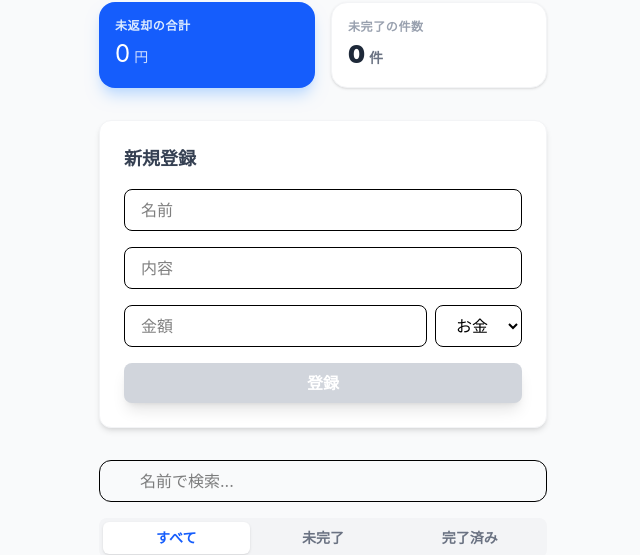
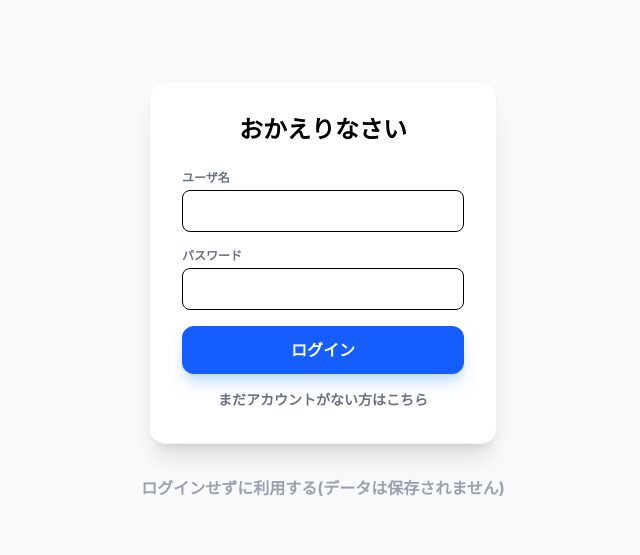
Before and after one commit to yrk9/kashi-kari-app, a React (Vite) app in the folder frontend/: page /login in a window 1280 px wide. Shown: the part 110-665 px from the top of the page, without its empty margins (317-957 px from the left). Built offline with nearby package versions, Linux system fonts and the light colour scheme; no server answers.

Commit message:
feat: ログイン時の画面遷移を実装

```diff
--- a/frontend/src/App.tsx
+++ b/frontend/src/App.tsx
@@ -5,11 +5,14 @@ import { Filter } from './components/Filter';
 import { Summary } from './components/Summary';
 import { RecordForm } from './components/RecordForm';
 import { RecordItem } from './components/RecordItem';
+import { AuthForm } from './components/AuthForm';
 
 function App() {
   const [records, setRecords] = useState<Record[]>([]);
   const [searchQuery, setSearchQuery] = useState("");
   const [filterStatus, setFilterStatus] = useState<"ALL" | "ACTIVE" | "COMPLETED">("ALL");
+  const [token, setToken] = useState<string | null>(localStorage.getItem('token'));
+  const [isGuest, setIsGuest] = useState(false);
 
   const fetchRecords = async () => {
       try {
@@ -28,7 +31,54 @@ const activeRecords = records.filter(r => !r.is_complete);
 const totalPendingAmount = activeRecords.reduce((sum, r) => sum + (r.amount || 0), 0);
 const pendingCount = activeRecords.length;
 
+const handleLogin = (newToken: string) => {
+  setToken(newToken);
+  localStorage.setItem('token', newToken);
+};
+
+const handleLogout = () => {
+  setToken(null);
+  setIsGuest(false);
+  localStorage.removeItem('token');
+};
+
+if (!token && !isGuest) {
   return (
+    <div className="min-h-screen bg-gray-50 flex flex-col justify-center py-12">
+      <AuthForm onLogin={handleLogin}></AuthForm>
+        <div className="mt-8 text-center">
+          <button
+            onClick={() => setIsGuest(true)}
+            className="text-gray-400 font-bold hover:text-gray-500 transition border-blue-500"
+          >
+            ログインせずに利用する(データは保存されません)
+          </button>
+        </div>
+    </div>
+  );
+}
+
+  return (
+    <div className="p-4">
+      <header className="flex justify-between items-center mb-8">
+        <h1 className="text-xl font-black">
+          {token ? 'マイページ': 'ゲストモード'}
+        </h1>
+        <button
+          onClick={handleLogout}
+          className="px-4 py-2 bg-gray-200 rounded-lg font-bold hover:bg-gray-300"
+        >
+          {token ? 'ログアウト' : 'ログイン画面へ'}
+        </button>
+      </header>
+
+      <main>
+        {token ? (
+          <p className="text-green-600 font-bold mb-4">データはサーバに保存されます。</p>
+        ) : (
+          <p className="text-amber-600 font-bold mb-4">注意: ブラウザを閉じるとデータが削除されます</p>
+        )}
+
         <div className="min-h-screen bg-gray-50 py-10 px-4 sm:px-6 lg:px-8 font-sans">
           <div className="max-w-md mx-auto">
 
@@ -61,6 +111,8 @@ const pendingCount = activeRecords.length;
           />
           </div>
         </div>
+      </main>
+    </div>
   );
 }
 
--- /dev/null
+++ b/frontend/src/components/AuthForm.tsx
@@ -0,0 +1,96 @@
+import React, {useState} from 'react';
+
+interface Props {
+    onLogin: (token: string) => void;
+}
+
+export const AuthForm = ({onLogin}: Props) => {
+    const [isLogin, setIsLogin] = useState(true);
+    const [username, setUsername] = useState('');
+    const [password, setPassword] = useState('');
+    const [error, setError] = useState('');
+
+    const handleSubmit = async (e: React.FormEvent) => {
+        e.preventDefault();
+        setError('');
+
+        const endpoint = isLogin ? '/login' : '/signup';
+
+        try {
+            const options: RequestInit = isLogin
+                ? {
+                    method: 'POST',
+                    headers: {'Content-Type': 'application/x-www-form-urlencoded'},
+                    body: new URLSearchParams({username, password})
+                }
+                : {
+                    method: 'POST',
+                    headers: {'Content-Type': 'application/json'},
+                    body: JSON.stringify({username, password})
+                };
+            const response = await fetch(`http://localhost:8000${endpoint}`, options);
+            const data = await response.json();
+
+            if (!response.ok) throw new Error(data.detail || '認証に失敗しました');
+
+            if (isLogin) {
+                onLogin(data.access_token);
+            } else {
+                alert('登録完了! ログインしてください');
+                setIsLogin(true);
+            }
+        } catch (err: any) {
+            setError(err.message);
+        }
+    };
+
+    return (
+        <div className="bg-white p-8 rounded-2xl shadow-xl border border-gray-100 max-w-sm mx-auto">
+            <h2 className="text-2xl font-black mb-6 text-center">
+                {isLogin ? 'おかえりなさい': 'アカウント作成'}
+            </h2>
+
+            <form onSubmit={handleSubmit} className="space-y-4">
+                {/* ユーザー名 */}
+                <div>
+                    <label className="block text-xs font-bold text-gray-500 mb-1 uppercase">ユーザ名</label>
+                    <input
+                        type="text"
+                        className="w-full px-4 py-2 border rounded-lg outline-none focus:ring-blue-400"
+                        value={username}
+                        onChange={(e) => setUsername(e.target.value)}
+                        required>
+                    </input>
+                </div>
+
+                {/* パスワード */}
+                <div>
+                    <label className="block text-xs font-bold text-gray-500 mb-1 uppercase">パスワード</label>
+                    <input
+                        type="text"
+                        className="w-full px-4 py-2 border rounded-lg outline-none focus:ring-blue-400"
+                        value={password}
+                        onChange={(e) => setPassword(e.target.value)}
+                        required>
+                    </input>
+                </div>
+
+                {error && <p className="text-red-500 text-xs font-bold">{error}</p>}
+
+                <button
+                    type="submit"
+                    className="w-full py-3 bg-blue-600 text-white rounded-xl font-black hover:bg-700 transition shadow-lg shadow-blue-200"
+                >
+                    {isLogin ? 'ログイン': '新規登録'}
+                </button>
+            </form>
+
+            <button
+                onClick={() => setIsLogin(!isLogin)}
+                className="w-full mt-4 text-sm text-gray-500 font-bold hover:underline"
+            >
+                {isLogin ? 'まだアカウントがない方はこちら': 'すでにアカウントをお持ちの方'}
+            </button>
+        </div>
+    );
+};
```
Also changed, not shown: 1 other file (tests, documents, lock files or other folders). Lines whose indentation alone changed are shown as unchanged.
